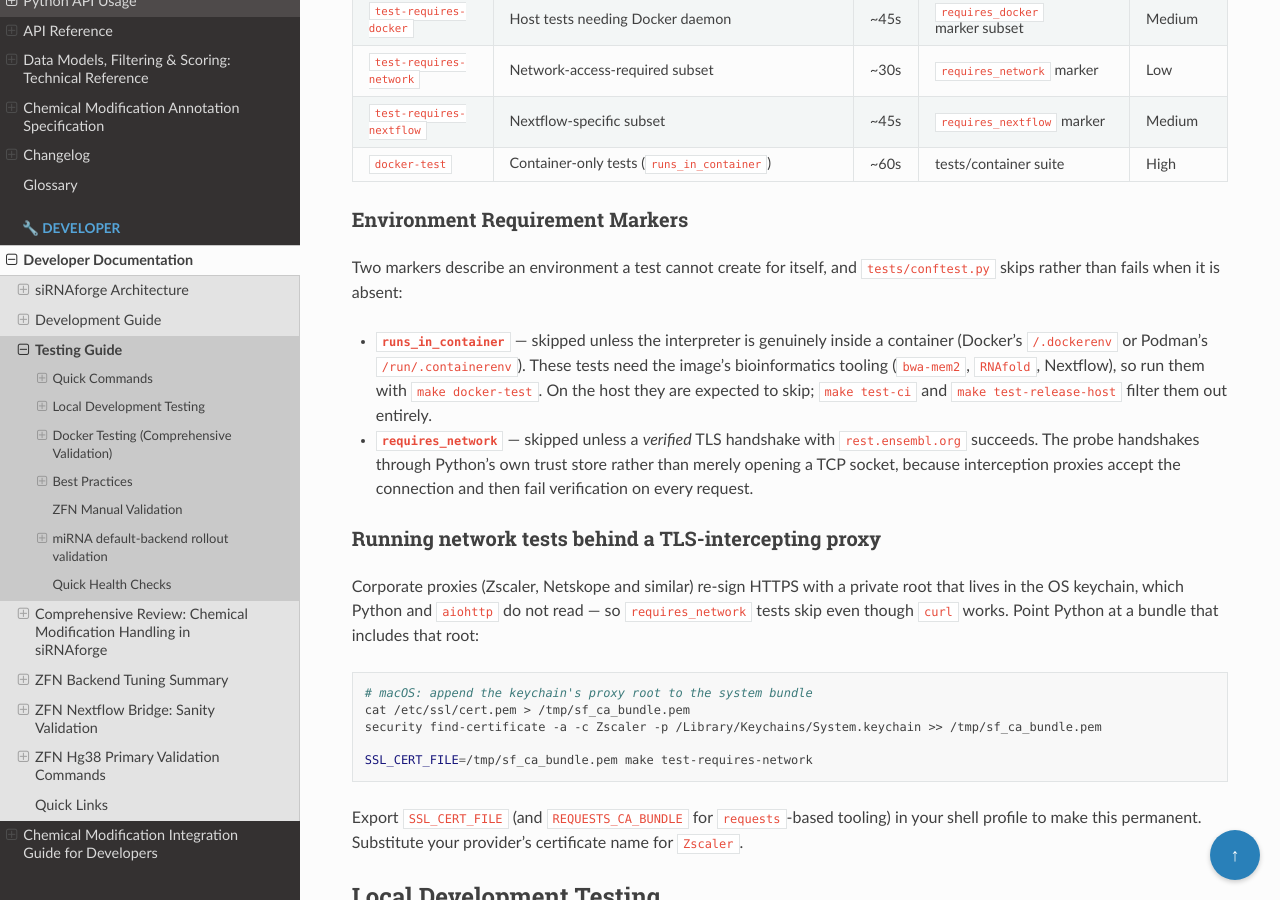
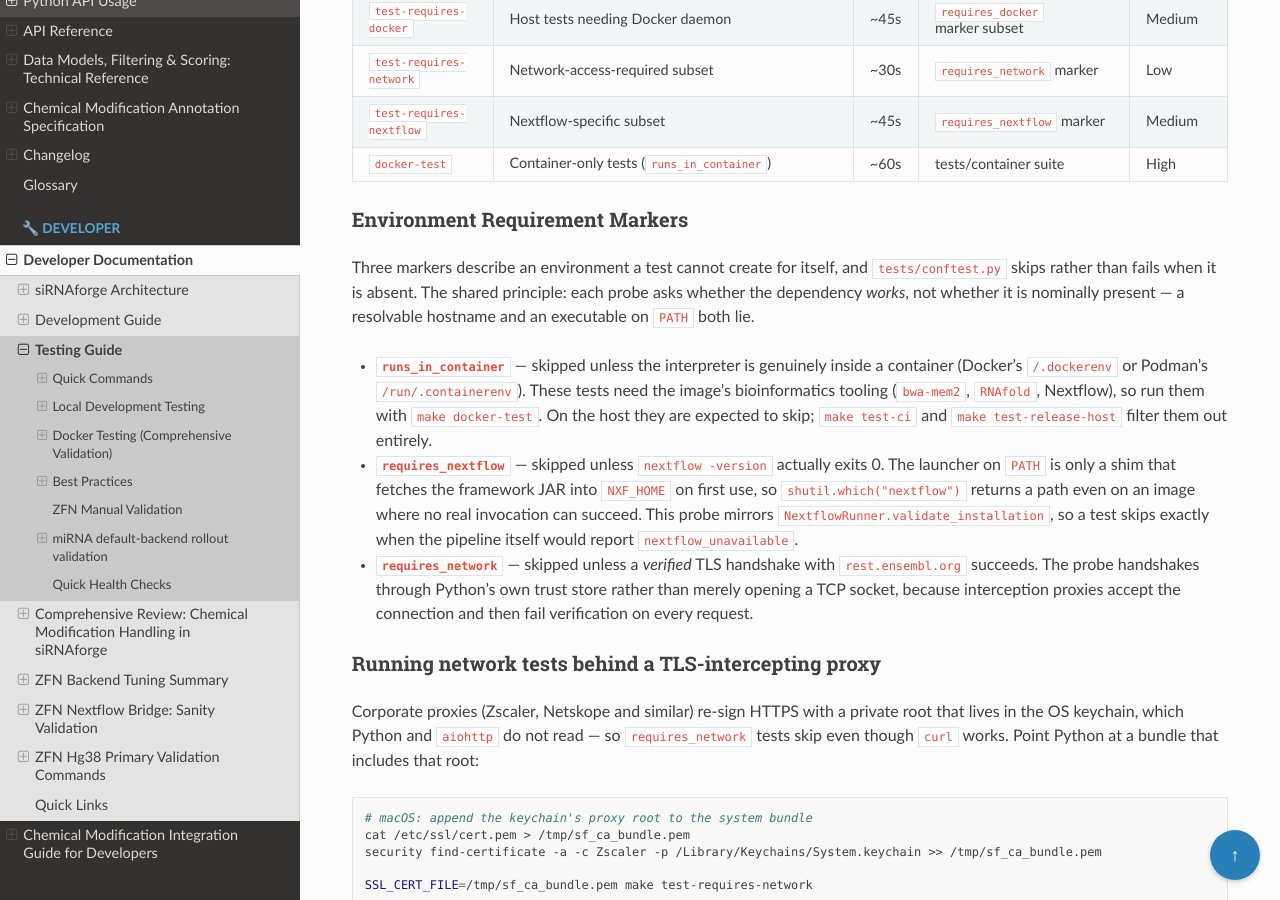
Before and after one commit to Austin-s-h/sirnaforge, a Sphinx documentation site: the page built from docs/developer/testing_guide.md, in a window 1280 px wide and 900 px high, scrolled down 935 px. Built offline with Sphinx 7.4.7 and the Read the Docs theme 3.1.0, drawn with Linux system fonts in a browser that asks for light colours; the version number is read from the project's files by our own code.

Commit message:
fix(tests): gate requires_nextflow on Nextflow actually running
`test_nextflow_mirna_batch_path_uses_default_backend` guarded with
`shutil.which("nextflow")` and then failed on a missing artifact, while
`sirnaforge` had correctly recorded `{"status": "skipped", "reason":
"nextflow_unavailable"}` in workflow_summary.json. Both were right: the launcher
on PATH is a shim that fetches the framework JAR into NXF_HOME on first use, and
the image ships an EMPTY NXF_HOME with no `framework/` directory, so
`nextflow -version` exits 1. `which` finds a path that cannot run anything.

The `requires_nextflow` marker already existed in pyproject.toml and was used by
nothing -- `pytest_collection_modifyitems` only read it to assign a tier. It is
now enforced alongside `runs_in_container` and `requires_network`, probing the
same way the product does (`NextflowRunner.validate_installation`) so a test
skips exactly when the pipeline would report the run unavailable.

That is the same principle as the other two guards, now stated in the testing
guide: ask whether the dependency works, not whether it is nominally present. A
resolvable hostname and an executable on PATH both lie.

Note this leaves the Nextflow paths unvalidated in the container rather than
falsely failing: the image cannot fetch the JAR (nextflow.io is unreachable from
here, http=000), so baking it in at build time is a separate Dockerfile change.

Co-Authored-By: Claude Opus 5 (1M context) <noreply@anthropic.com>

```diff
--- a/docs/developer/testing_guide.md
+++ b/docs/developer/testing_guide.md
@@ -39,14 +39,21 @@ make docker-shell       # Interactive debugging
 
 ### Environment Requirement Markers
 
-Two markers describe an environment a test cannot create for itself, and `tests/conftest.py`
-skips rather than fails when it is absent:
+Three markers describe an environment a test cannot create for itself, and `tests/conftest.py`
+skips rather than fails when it is absent. The shared principle: each probe asks whether the
+dependency _works_, not whether it is nominally present — a resolvable hostname and an
+executable on `PATH` both lie.
 
 - **`runs_in_container`** — skipped unless the interpreter is genuinely inside a container
   (Docker's `/.dockerenv` or Podman's `/run/.containerenv`). These tests need the image's
   bioinformatics tooling (`bwa-mem2`, `RNAfold`, Nextflow), so run them with `make docker-test`.
   On the host they are expected to skip; `make test-ci` and `make test-release-host` filter
   them out entirely.
+- **`requires_nextflow`** — skipped unless `nextflow -version` actually exits 0. The launcher on
+  `PATH` is only a shim that fetches the framework JAR into `NXF_HOME` on first use, so
+  `shutil.which("nextflow")` returns a path even on an image where no real invocation can
+  succeed. This probe mirrors `NextflowRunner.validate_installation`, so a test skips exactly
+  when the pipeline itself would report `nextflow_unavailable`.
 - **`requires_network`** — skipped unless a _verified_ TLS handshake with `rest.ensembl.org`
   succeeds. The probe handshakes through Python's own trust store rather than merely opening
   a TCP socket, because interception proxies accept the connection and then fail verification
```
Also changed, not shown: 3 other files.
